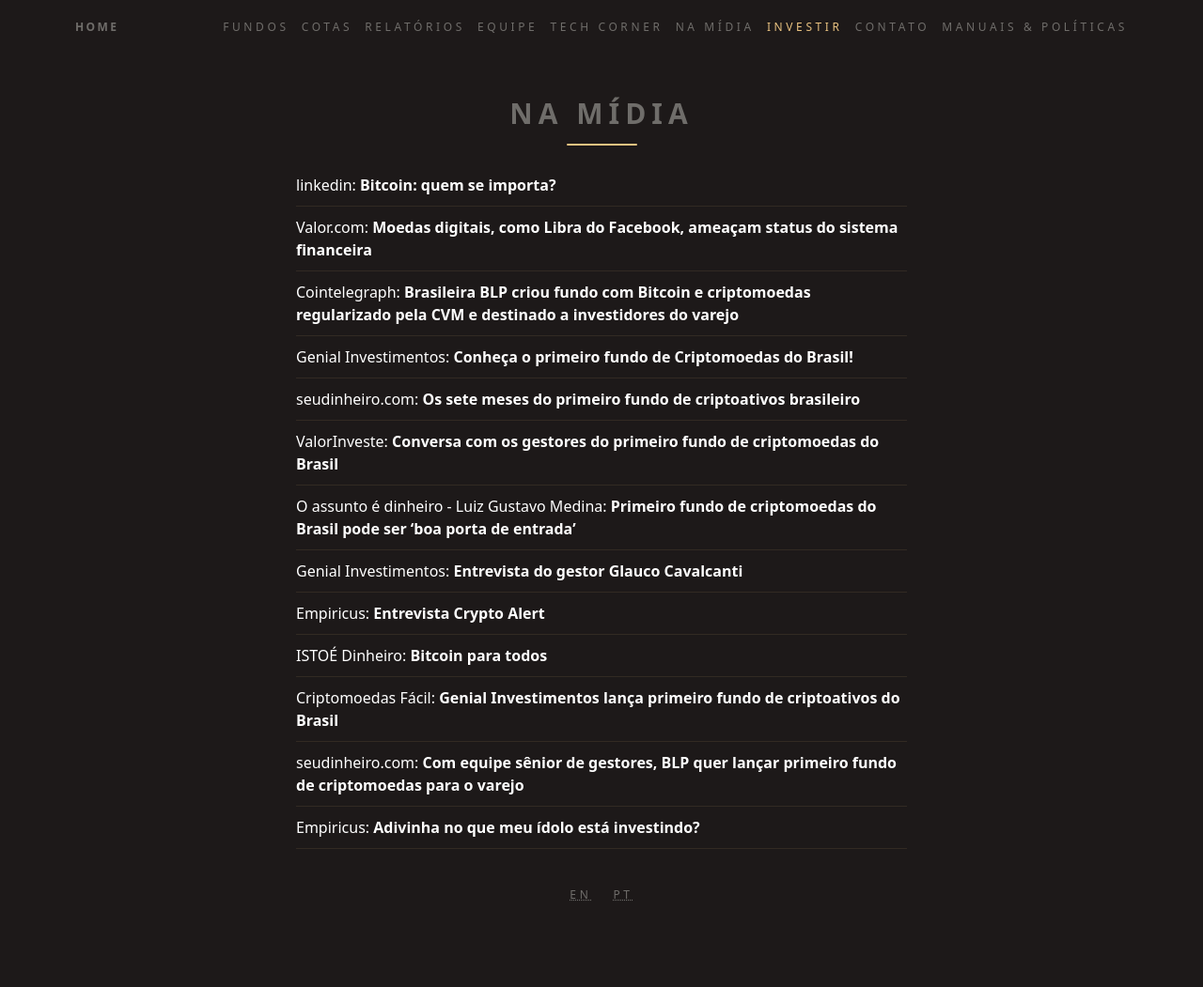
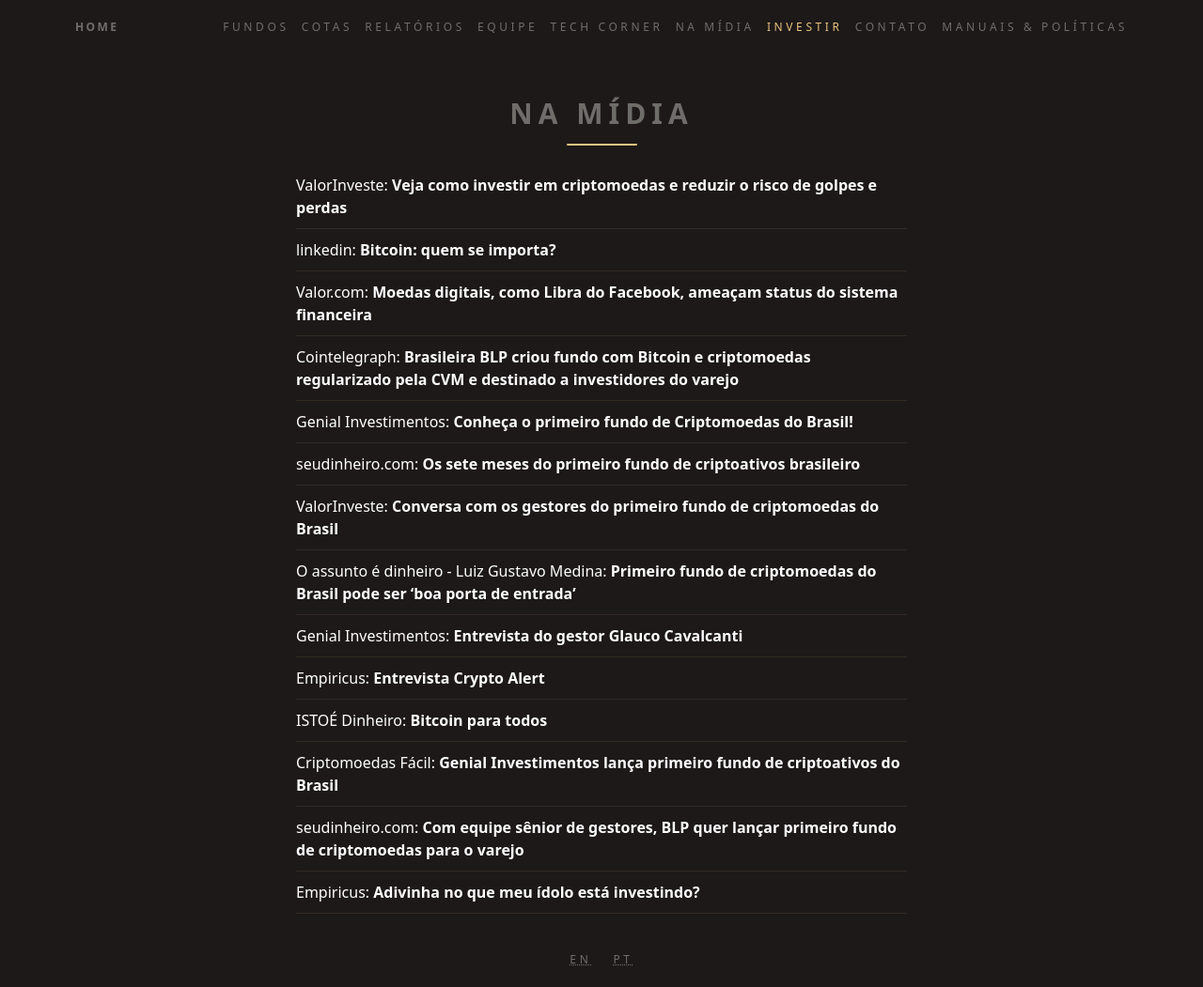
Before and after one commit to ateliedetemas/blpcrypto, a Jekyll site: the page built from _pages/na-midia.md, in a window 1280 px wide. Shown: the whole page at 94% size. Built offline with Jekyll 4.4.1, drawn with Linux system fonts in a browser that asks for light colours; before the commit the page ends 982 px from its top, so only the background shows below that.

Commit message:
Update na-midia.md

```diff
--- a/_pages/na-midia.md
+++ b/_pages/na-midia.md
@@ -3,6 +3,7 @@ lang: pt
 layout: page
 title: Na Mídia
 ---
+| [ValorInveste: **Veja como investir em criptomoedas e reduzir o risco de golpes e perdas**](https://valorinveste.globo.com/mercados/cripto/noticia/2019/10/25/veja-como-investir-em-criptomoedas-e-reduzir-o-risco-de-golpes-e-perdas.ghtml)
 | [linkedin: **Bitcoin: quem se importa?**](https://www.linkedin.com/pulse/bitcoin-quem-se-importa-nicholas-gon%25C3%25A7alves-sacchi/)
 | [Valor.com: **Moedas digitais, como Libra do Facebook, ameaçam status do sistema financeira**](http://www.valor.com.br/cultura/6355697/moedas-digitais-como-libra-do-facebook-ameacam-status-do-sistema-financeiro)
 | [Cointelegraph: **Brasileira BLP criou fundo com Bitcoin e criptomoedas regularizado pela CVM e destinado a investidores do varejo**](https://br.cointelegraph.com/news/brazilian-blp-created-cvm-regularized-bitcoin-and-cryptocurrency-investment-fund-for-retail-investors)
```
